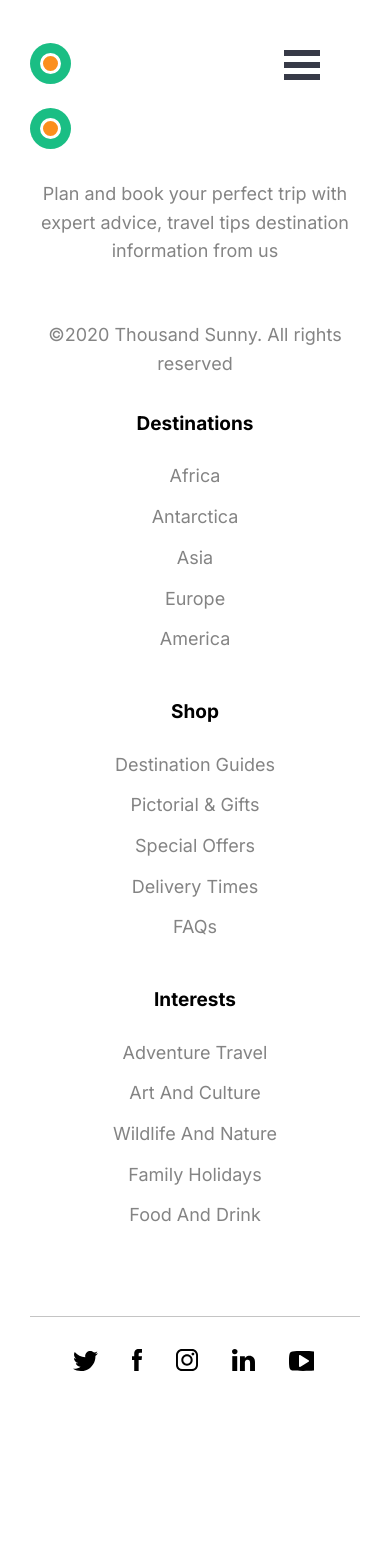
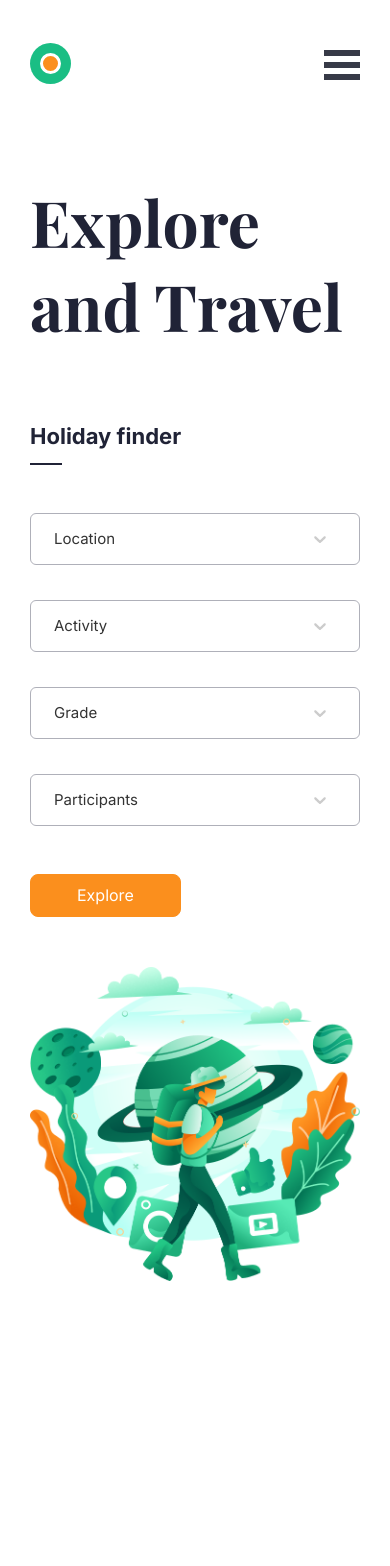
Before and after one commit to olehlavryk/tour-and-travel, a React (Create React App) app: page / in a window 390 px wide. Shown: the top 1566 px of the page. Before the commit the page ends 1423 px from the top, so only its background shows below. Built offline with nearby package versions, Linux system fonts and the light colour scheme.

Commit message:
Add mobile optimization for Travel Finder Section

```diff
--- a/src/components/BurgerMenu/BurgerMenu.css
+++ b/src/components/BurgerMenu/BurgerMenu.css
@@ -30,6 +30,12 @@
   height: 30px;
   right: 70px;
   top: 50px;
+}
+
+@media all and (max-width: 991px) {
+  .bm-burger-button {
+    right: 30px;
+  }
 }
 
 @media all and (min-width: 1200px) {
--- a/src/components/Footer/Footer.js
+++ b/src/components/Footer/Footer.js
@@ -109,8 +109,6 @@ const ListTitle = styled.h6`
         width: 100%;
         text-align: left;
     }
-
-
 `;
 
 const FooterList = styled.ul`
--- a/src/components/Main/Main.js
+++ b/src/components/Main/Main.js
@@ -8,8 +8,8 @@ import Stories from 'src/components/Sections/Stories/Stories';
 const Main = () => {
     return (
         <StyledMain>
-            {/* <TraveFinder />
-            <TravelStory />
+            <TraveFinder />
+            {/* <TravelStory />
             <Destinations />
             <Testimonials />
             <Stories /> */}
--- a/src/components/Sections/TravelFinder/TraveFinder.js
+++ b/src/components/Sections/TravelFinder/TraveFinder.js
@@ -6,12 +6,13 @@ import Button from 'src/components/Button/Button';
 import Select from 'react-select'
 import { Locations, Activity, Grade, Participants } from 'src/config/config';
 import travel_finder from "./images/travel_finder.png";
+import { device } from 'src/config/devices';
 
 
 const customStyles = {
     container: provided => ({
         ...provided,
-        width: '46%',
+        //width: '46%',
         marginBottom: '35px',
     }),
     control: provided => ({
@@ -47,7 +48,7 @@ const StyledTravelFinder = styled.section`
     margin-bottom: 282px;
 `;
 
-const StyledTravelFinderLeft = styled.section`
+const StyledTravelFinderLeft = styled.div`
 
 `;
 
@@ -90,15 +91,66 @@ const FinderSelectsBox = styled.div`
     margin: 48px 0 13px 0;
 `;
 
-const StyledTravelFinderRight = styled.section`
+const StyledTravelFinderRight = styled.div`
 
+    @media ${device.tabletL} {
+        width: 50%;
+    }
 `;
 
 const StyledPreview = styled.img`
-    width: calc(100% + 70px);
+    width: 100%;
     height: auto;
     position: relative;
-    margin-right: -70px;
+    margin-top: 50px;
+
+    @media ${device.laptopM} {
+        width: calc(100% + 70px);
+        margin-right: -70px;
+    }
+`;
+
+const FinderWrapper = styled.div`
+    display: flex;
+    justify-content: space-between;
+    flex-wrap: wrap;
+
+    @media ${device.mobileS} {
+        flex-direction: column;
+        justify-content: center;
+    }
+
+    @media ${device.tabletL} {
+        flex-direction: row;
+        justify-content: space-between;
+    }
+`;
+
+const SelectsWrapper = styled.div`
+    display: flex;
+    justify-content: space-between;
+    flex-wrap: wrap;
+
+    @media ${device.mobileS} {
+        flex-direction: column;
+        justify-content: center;
+    }
+
+    @media ${device.mobileL} {
+        flex-direction: row;
+        justify-content: space-between;
+    }
+
+    & > div {
+
+        @media ${device.mobileS} {
+            width: 100%;
+        }
+
+        @media ${device.mobileL} {
+            width: 46%;
+        }
+    }
 `;
 
 const TravelFinder = () => {
@@ -106,7 +158,7 @@ const TravelFinder = () => {
         <StyledTravelFinder>
             <Container>
                 <Row>
-                    <Flex justify="space-between">
+                    <FinderWrapper>
                         <StyledTravelFinderLeft>
                             <FinderHeading>
                                 Explore and Travel
@@ -116,7 +168,7 @@ const TravelFinder = () => {
                                     Holiday finder
                                 </FinderBoxHeading>
                                 <FinderSelectsBox>
-                                    <Flex justify="space-between">
+                                    <SelectsWrapper>
                                         <Select components={{
                                             IndicatorSeparator: () => null
                                         }} defaultValue={{ value: '', label: 'Location' }} options={Locations} styles={customStyles} />
@@ -124,16 +176,16 @@ const TravelFinder = () => {
                                             components={{
                                                 IndicatorSeparator: () => null
                                             }} defaultValue={{ value: '', label: 'Activity' }} options={Activity} styles={customStyles} />
-                                    </Flex>
+                                    </SelectsWrapper>
 
-                                    <Flex justify="space-between">
+                                    <SelectsWrapper>
                                         <Select components={{
                                             IndicatorSeparator: () => null
                                         }} defaultValue={{ value: '', label: 'Grade' }} options={Grade} styles={customStyles} />
                                         <Select components={{
                                             IndicatorSeparator: () => null
                                         }} defaultValue={{ value: '', label: 'Participants' }} options={Participants} styles={customStyles} />
-                                    </Flex>
+                                    </SelectsWrapper>
 
                                 </FinderSelectsBox>
                                 <Button primary>
@@ -145,7 +197,7 @@ const TravelFinder = () => {
                         <StyledTravelFinderRight>
                             <StyledPreview src={travel_finder} alt="Find your trip" />
                         </StyledTravelFinderRight>
-                    </Flex>
+                    </FinderWrapper>
 
                 </Row>
             </Container>
```
